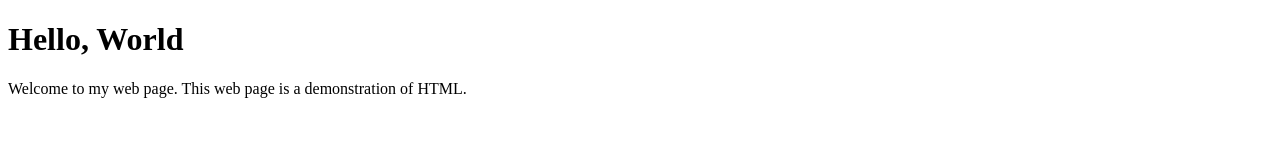
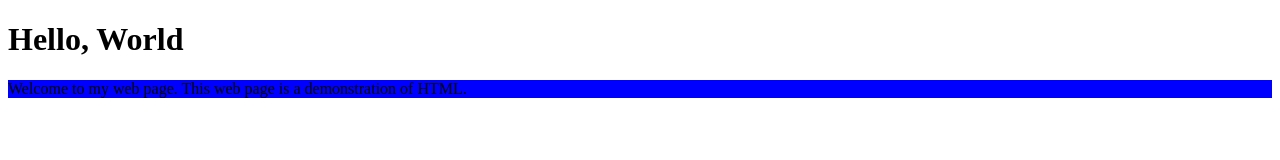
Before and after one commit to kylan02/testProject, a plain HTML site: page index.html in a window 1280 px wide. Drawn offline with Linux system fonts and the light colour scheme.

Commit message:
add background color to paragraph

```diff
--- a/index.html
+++ b/index.html
@@ -2,6 +2,7 @@
 <html> <!-- HTML opening tag-->
 <head> <!-- contains info about the webpage-->
   <title>Example web page</title> <!--Shows up in the tab-->
+  <link rel="stylesheet" type="text/css" href="style.css"
 </head>
 <body> <!--code for everything we see on the webpage-->
   <h1>Hello, World</h1> <!-- main heading on the page-->
--- /dev/null
+++ b/style.css
@@ -0,0 +1,3 @@
+p{
+background-color: blue;
+}
```
